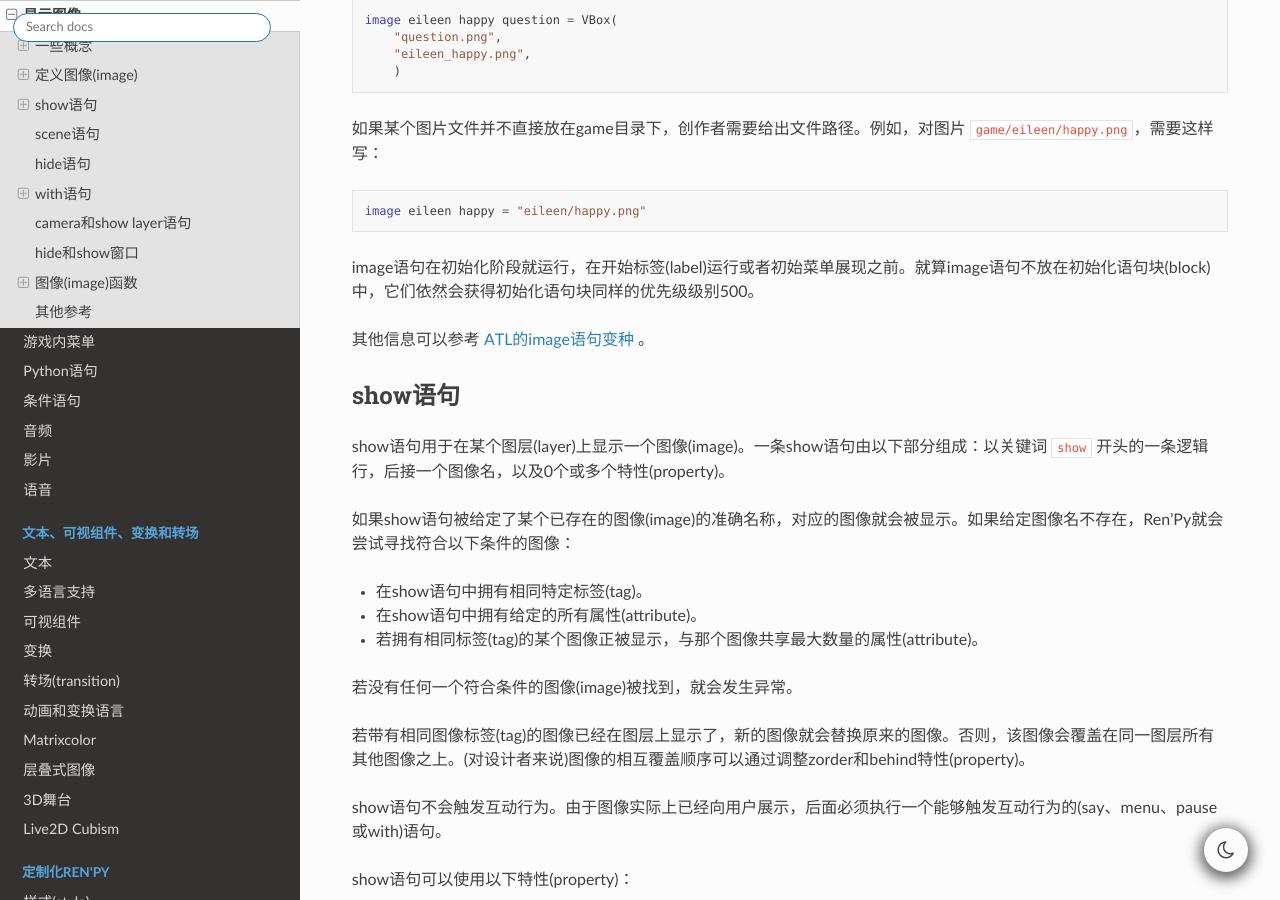
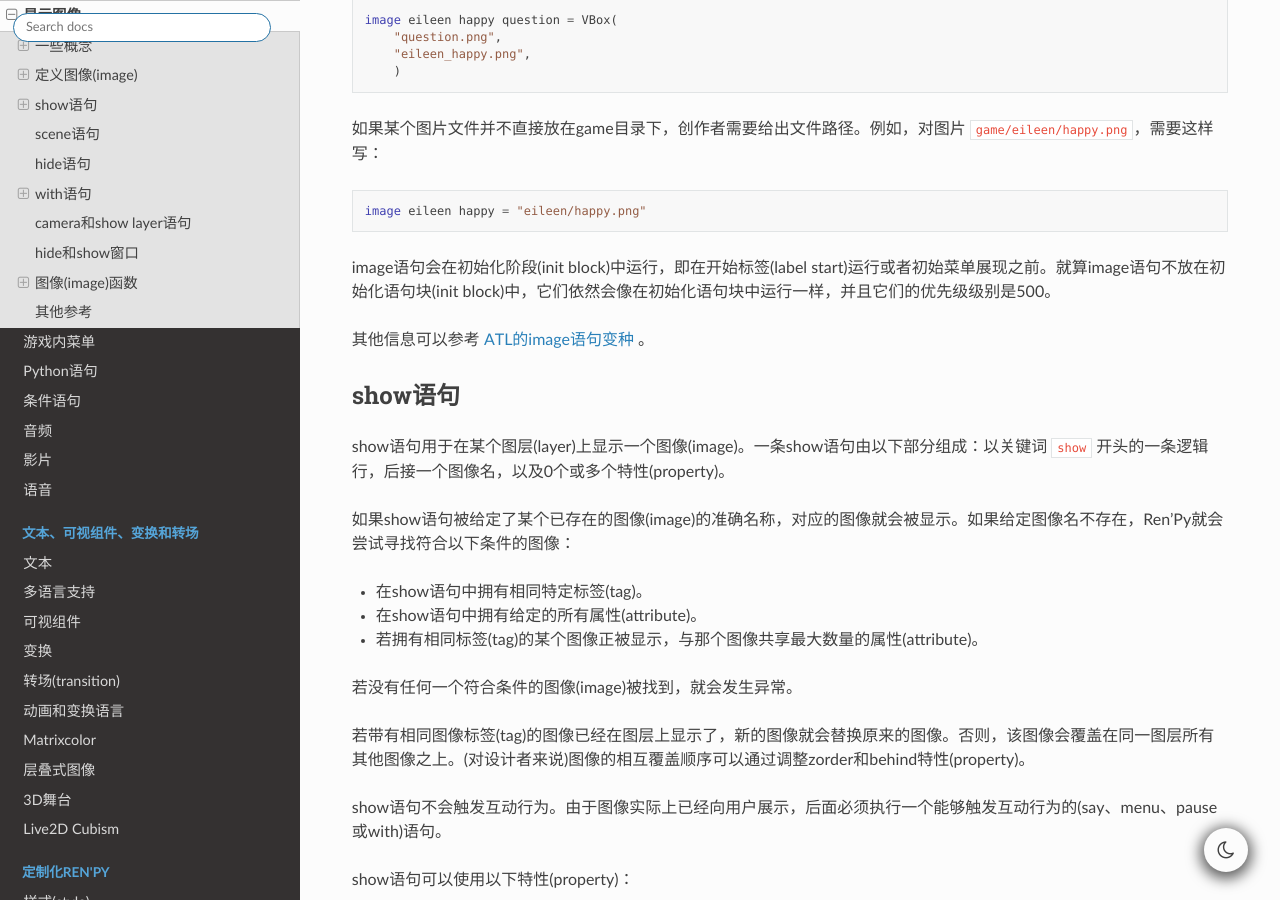
Before and after one commit to 3DMXM/Renpydoc-ranslate, a Sphinx documentation site: the page built from source/displaying_images.rst, in a window 1280 px wide and 900 px high, scrolled down 2552 px. Built offline with Sphinx 7.4.7 and the Read the Docs theme 2.0.0, drawn with Linux system fonts in a browser that asks for light colours; the version number could not be read and is left out.

Commit message:
update source/displaying_images.rst.
Signed-off-by: 笠雨聆月 <10471014+Liyulingyue@user.noreply.gitee.com>

```diff
--- a/source/displaying_images.rst
+++ b/source/displaying_images.rst
@@ -129,7 +129,7 @@ image语句用于定义图像(image)。一条image语句由以下部分组成：
 
     image eileen happy = "eileen/happy.png"
 
-image语句在初始化阶段就运行，在开始标签(label)运行或者初始菜单展现之前。就算image语句不放在初始化语句块(block)中，它们依然会获得初始化语句块同样的优先级级别500。
+image语句会在初始化阶段(init block)中运行，即在开始标签(label start)运行或者初始菜单展现之前。就算image语句不放在初始化语句块(init block)中，它们依然会像在初始化语句块中运行一样，并且它们的优先级级别是500。
 
 其他信息可以参考 :ref:`ATL的image语句变种 <atl-image-statement>` 。
 
```
